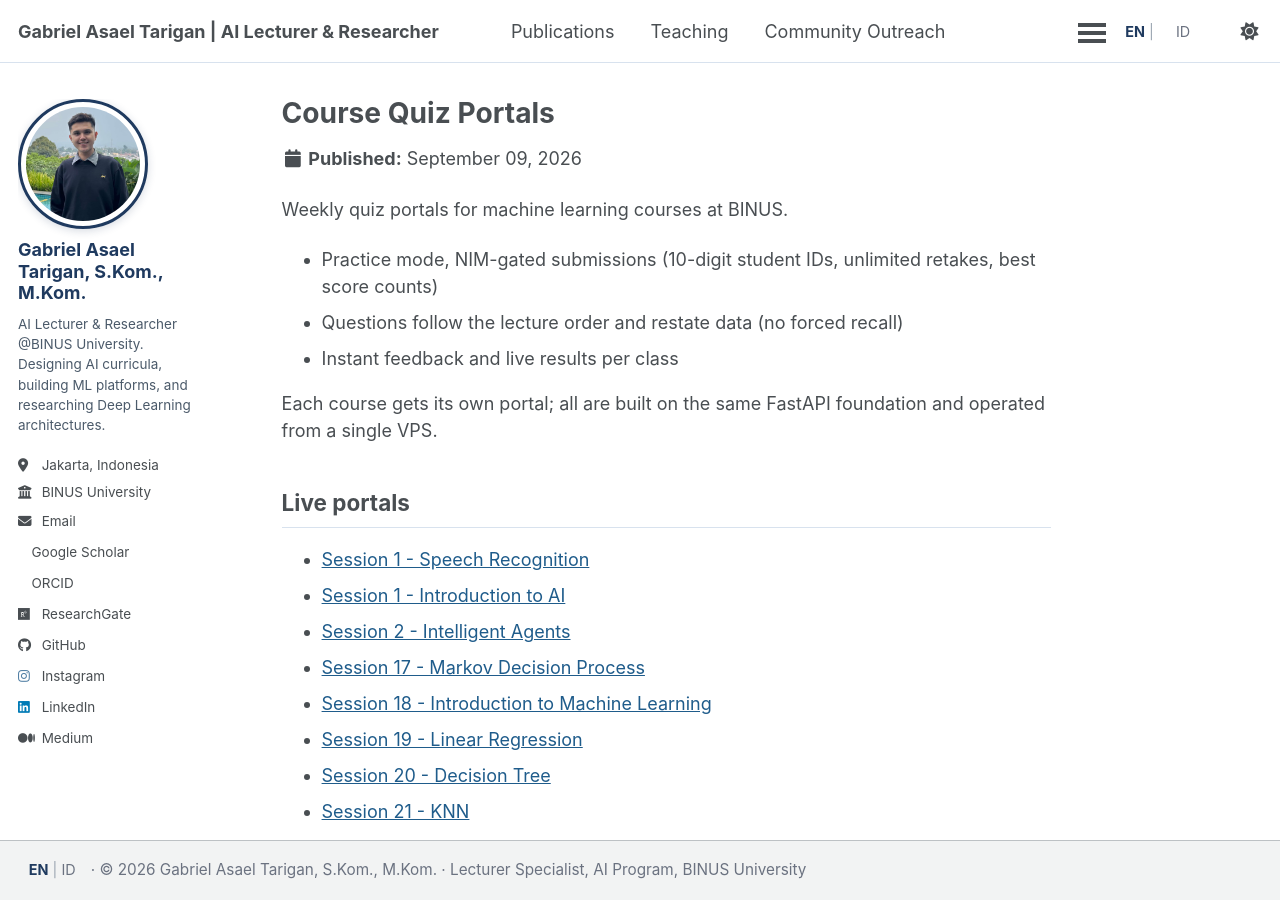
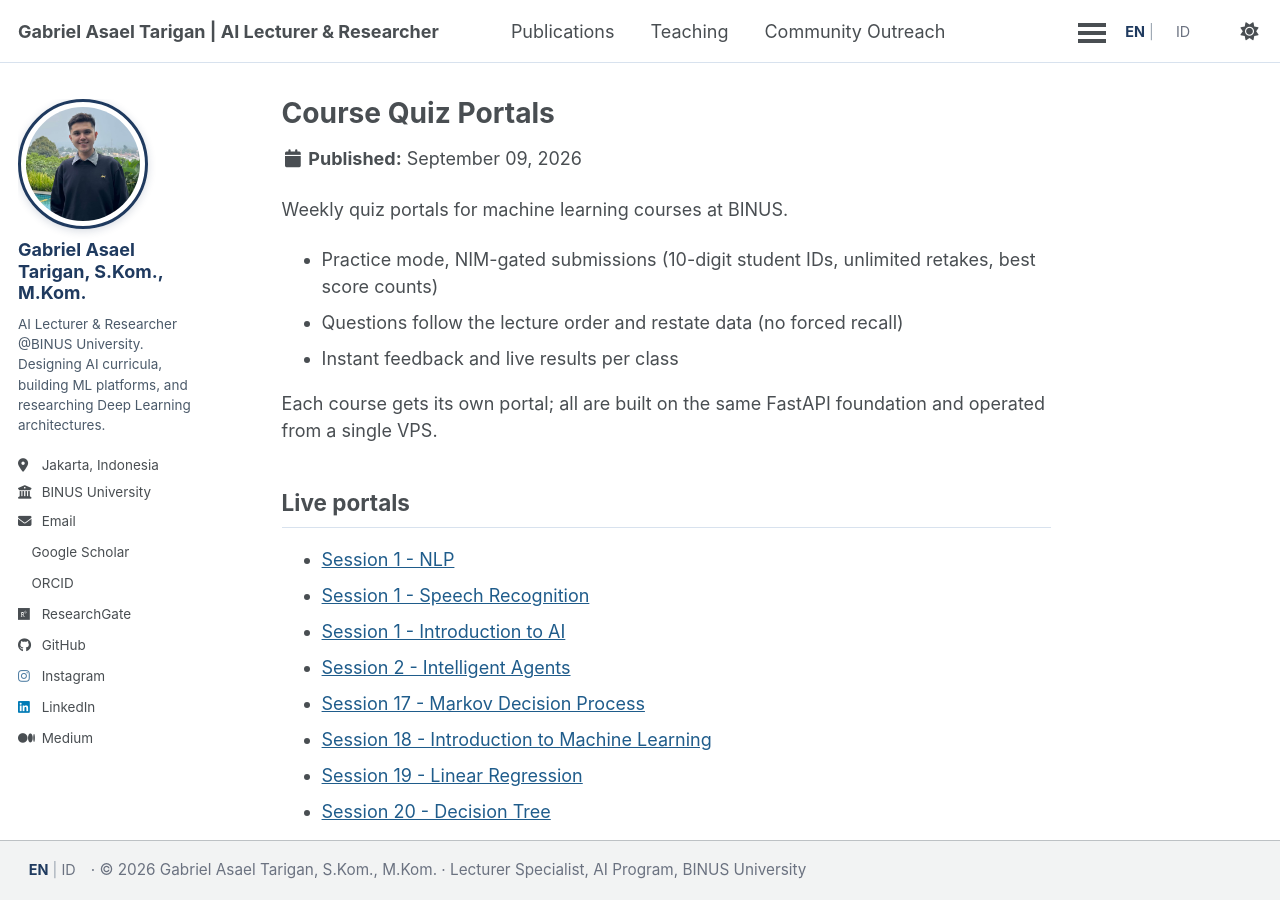
Before and after one commit to asaeltarigan/asaeltarigan.github.io, a Jekyll site: the page built from _portfolio/course-quiz-portals.md, in a window 1280 px wide and 900 px high. Built offline with Jekyll 4.4.1, drawn with Linux system fonts in a browser that asks for light colours; a style sheet for code colours, icons or effects is not loaded.

Commit message:
Add Session 1 NLP portal

```diff
--- a/_portfolio/course-quiz-portals.md
+++ b/_portfolio/course-quiz-portals.md
@@ -14,6 +14,7 @@ Each course gets its own portal; all are built on the same FastAPI foundation an
 
 ## Live portals
 
+- [Session 1 - NLP](https://terrorism-became-unity-coaches.trycloudflare.com/)
 - [Session 1 - Speech Recognition](https://promotes-automobile-filling-previous.trycloudflare.com/)
 - [Session 1 - Introduction to AI](https://polyphonic-miscellaneous-wholesale-except.trycloudflare.com/)
 - [Session 2 - Intelligent Agents](https://americans-informal-exempt-parameters.trycloudflare.com/)
```
